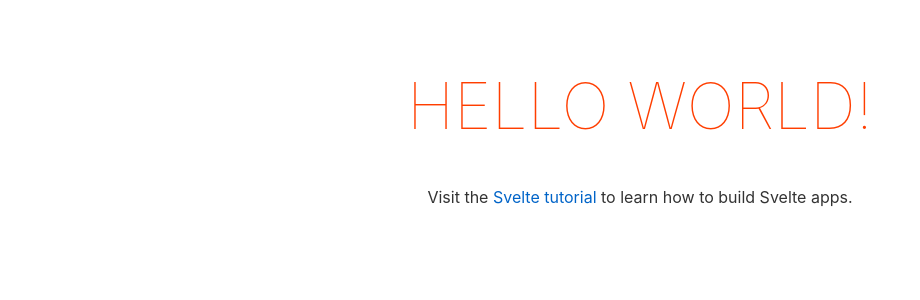
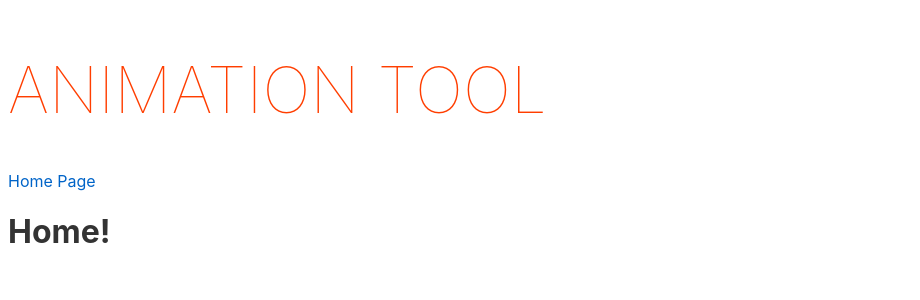
Before and after one commit to Project-Rekt/animation-tool, a Svelte app: page / in a window 1280 px wide. Shown: the top 300 px of the page, without its empty margins (0-920 px from the left). Built offline with nearby package versions, Linux system fonts and the light colour scheme.

Commit message:
added svelte router support

```diff
--- a/package.json
+++ b/package.json
@@ -16,6 +16,7 @@
     "svelte": "^3.0.0"
   },
   "dependencies": {
-    "sirv-cli": "^0.4.4"
+    "sirv-cli": "^0.4.4",
+    "svelte-spa-router": "^2.0.0"
   }
 }
--- a/src/App.svelte
+++ b/src/App.svelte
@@ -1,19 +1,16 @@
 <script>
-	export let name;
+	import Router, {link} from 'svelte-spa-router';
+	import routes from './routes';
 </script>
 
 <main>
-	<h1>Hello {name}!</h1>
-	<p>Visit the <a href="https://svelte.dev/tutorial">Svelte tutorial</a> to learn how to build Svelte apps.</p>
+	<h1>Animation Tool</h1>
+	<a href="/" use:link>Home</a>
+	<a href="/page" use:link>Page</a>
+	<Router {routes}/>
 </main>
 
 <style>
-	main {
-		text-align: center;
-		padding: 1em;
-		max-width: 240px;
-		margin: 0 auto;
-	}
 
 	h1 {
 		color: #ff3e00;
@@ -21,10 +18,4 @@
 		font-size: 4em;
 		font-weight: 100;
 	}
-
-	@media (min-width: 640px) {
-		main {
-			max-width: none;
-		}
-	}
 </style>
--- /dev/null
+++ b/src/routes.js
@@ -0,0 +1,7 @@
+import Home from './routes/home.svelte';
+import Page from './routes/page.svelte';
+
+export default {
+    '/': Home,
+    '/page': Page
+}
--- /dev/null
+++ b/src/routes/home.svelte
@@ -0,0 +1 @@
+<h1>Home!</h1>
--- /dev/null
+++ b/src/routes/page.svelte
@@ -0,0 +1 @@
+<h1>PAge!</h1>
```
Also changed, not shown: 1 other file (tests, documents, lock files or other folders).
